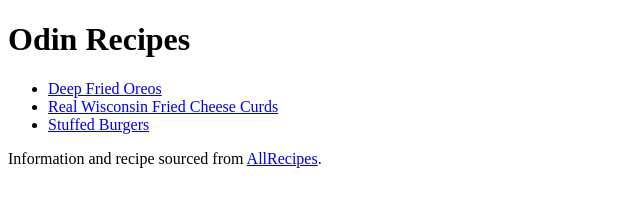
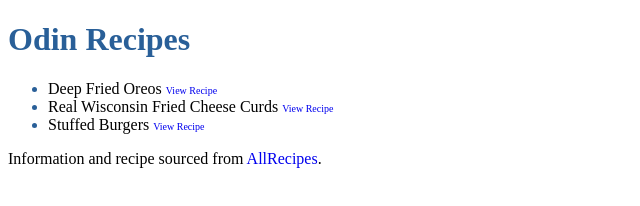
Before and after one commit to ahmedn18/odin-recipes, a plain HTML site: page index.html in a window 1280 px wide. Shown: the whole page, without its empty margins (0-640 px from the left). Drawn offline with Linux system fonts and the light colour scheme.

Commit message:
Add Styling to the current HTML
I modified the h1 and h2 elements to have a color of #295f98 (a slight variation of blue), had the all the list to have the same color. I also changed the link to each recipe link to be next to the recipe's name rather than the name itself being the link where the link has the text 'View Recipe'.

```diff
--- a/index.html
+++ b/index.html
@@ -4,17 +4,18 @@
     <meta charset="UTF-8" />
     <meta name="viewport" content="width=device-width, initial-scale=1.0" />
     <title>Recipes</title>
+    <link rel="stylesheet" href="style.css">
   </head>
   <body>
     <h1>Odin Recipes</h1>
     <ul>
-      <li><a href="./recipes/deep-fried-oreos.html">Deep Fried Oreos</a></li>
-      <li>
+      <li>Deep Fried Oreos <a href="./recipes/deep-fried-oreos.html"><small>View Recipe</small></a></li>
+      <li>Real Wisconsin Fried Cheese Curds
         <a href="./recipes/cheese-churds.html"
-          >Real Wisconsin Fried Cheese Curds</a
+          ><small>View Recipe</small></a
         >
       </li>
-      <li><a href="./recipes/stuffed-burgers.html">Stuffed Burgers</a></li>
+      <li>Stuffed Burgers <a href="./recipes/stuffed-burgers.html"><small>View Recipe</small></a></li>
     </ul>
 
     <footer>
--- /dev/null
+++ b/style.css
@@ -0,0 +1,21 @@
+
+h1,
+h2 {
+  color: #295f98;
+}
+
+a {
+  text-decoration: none;
+}
+
+small {
+  font-size: 10px;
+}
+
+li::marker {
+  color: #295f98;
+}
+
+.description {
+  font-weight: bold;
+}
```
Also changed, not shown: recipes/cheese-churds.html (+2 -1 lines), recipes/deep-fried-oreos.html (+2 -1 lines), recipes/stuffed-burgers.html (+2 -1 lines).
